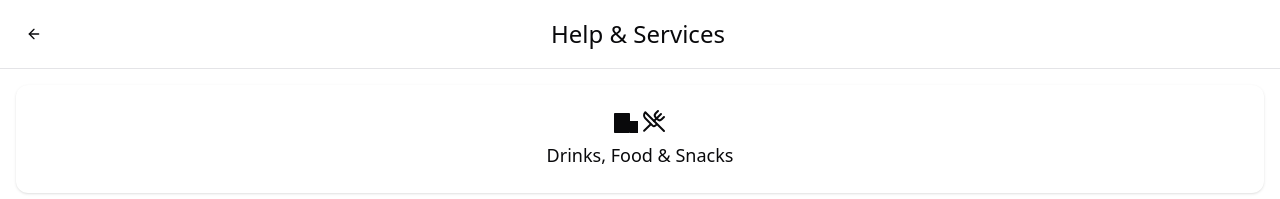
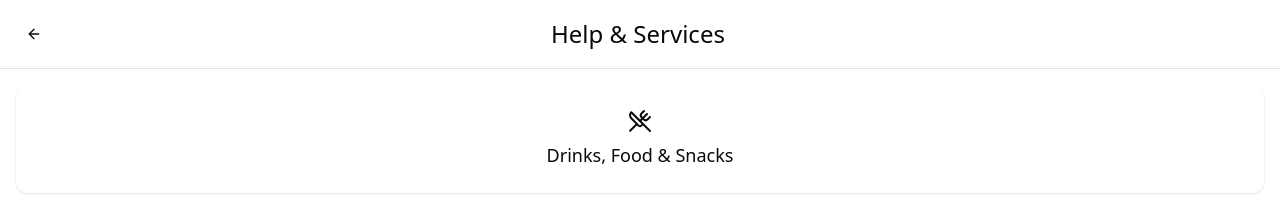
Before and after one commit to Johnson1255/AkibaNet, a React (Vite) app: page /help-services in a window 1280 px wide. Shown: the top 199 px of the page. Built offline with nearby package versions, Linux system fonts and the light colour scheme; no server answers; sample sign-in values are in the browser's storage.

Commit message:
feat: eliminar icono de comida en HelpServicesPage

```diff
--- a/src/components/Help-Services-page.tsx
+++ b/src/components/Help-Services-page.tsx
@@ -51,12 +51,6 @@ export default function HelpServicesPage() {
       title: t("help.food"),
       icon: (
         <div className="flex gap-1 " onClick={() => navigate("/food")}>
-          <div className="w-6 h-6 relative">
-            <div className="absolute inset-0 flex items-end">
-              <div className="w-4 h-5 bg-current rounded-sm" />
-              <div className="w-2 h-3 bg-current" />
-            </div>
-          </div>
           <UtensilsCrossed className="w-6 h-6" />
         </div>
       ),
```
